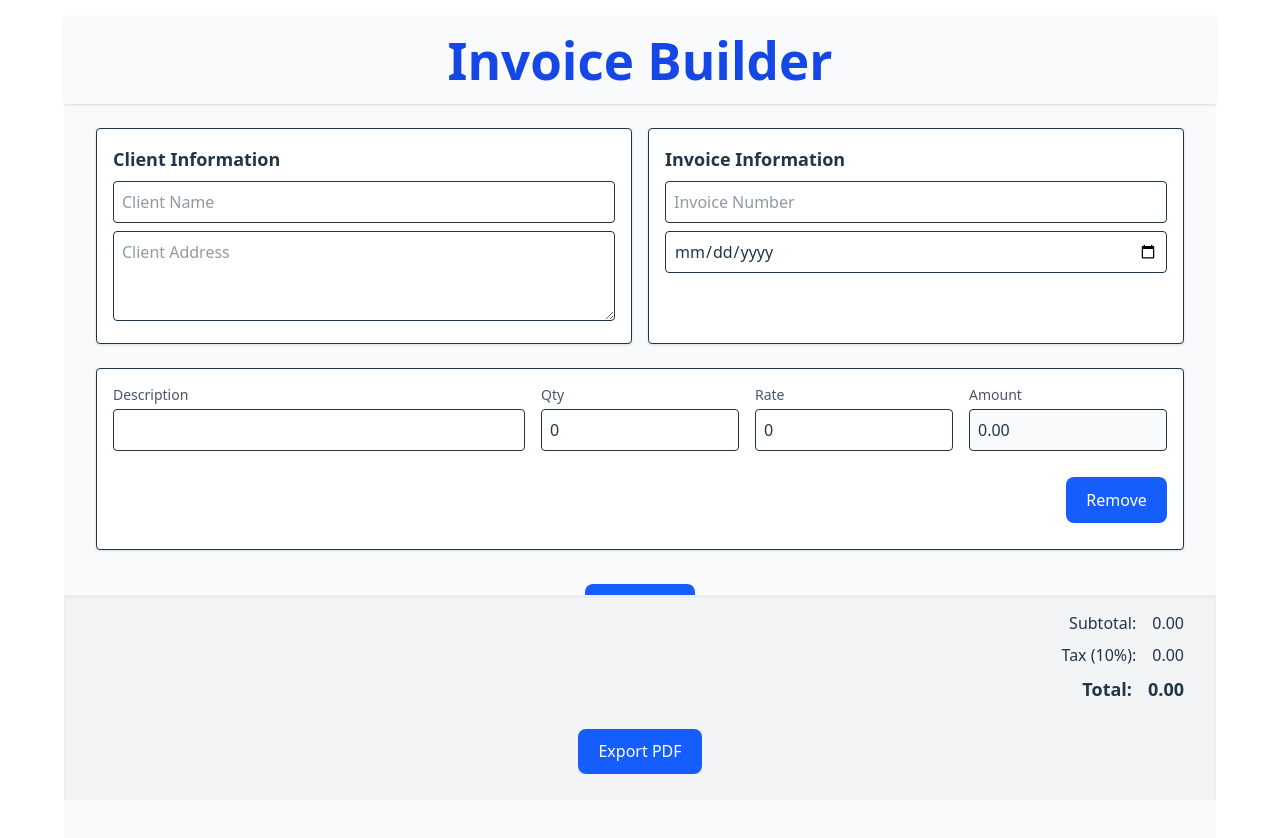
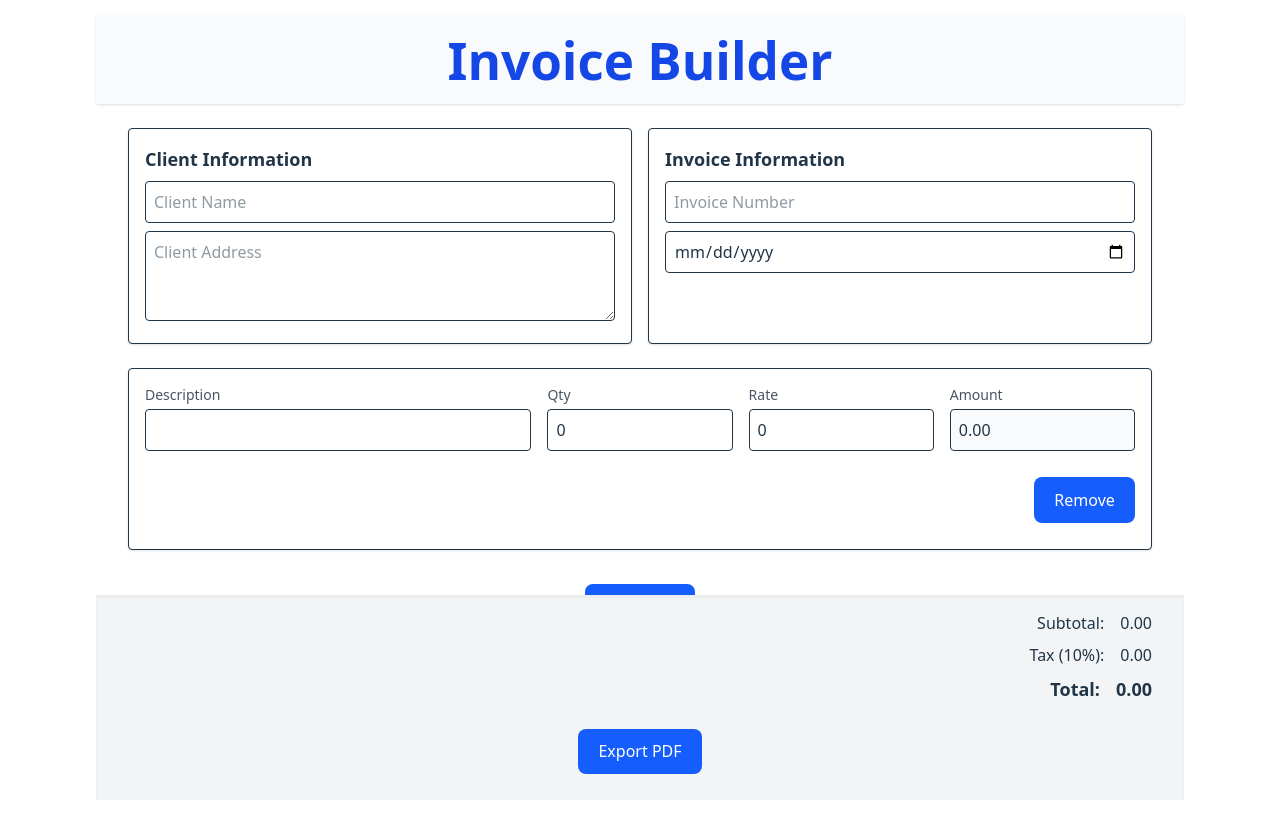
Before and after one commit to Anithavk/invoicebuilder, a React app: page / in a window 1280 px wide. Shown: the top 838 px of the page. Built offline with nearby package versions, Linux system fonts and the light colour scheme; the HTML template or start-up script is replaced by a standard one.

Commit message:
issuefixing

```diff
--- a/src/components/invoicebuilder.jsx
+++ b/src/components/invoicebuilder.jsx
@@ -30,7 +30,7 @@
   const total = subtotal + tax;
 
   return (
-    <div className="bg-gray-50 min-h-screen w-full flex flex-col">
+    <div className="w-full max-w-6xl mx-auto px-4 sm:px-6 lg:px-8">
       {/* Header */}
       <header className="sticky top-0 z-10 p-4 bg-gray-50 shadow-sm">
         <div className="w-full max-w-6xl mx-auto flex justify-between items-center">
```
